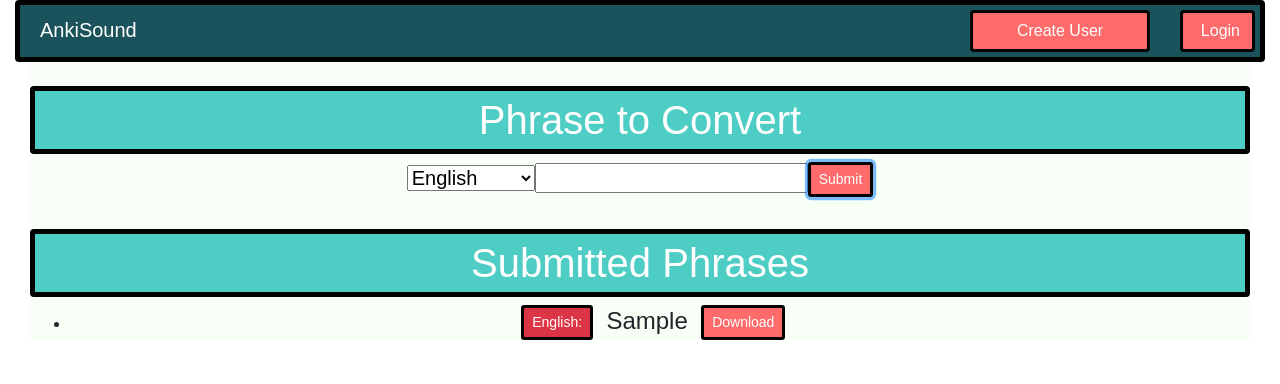
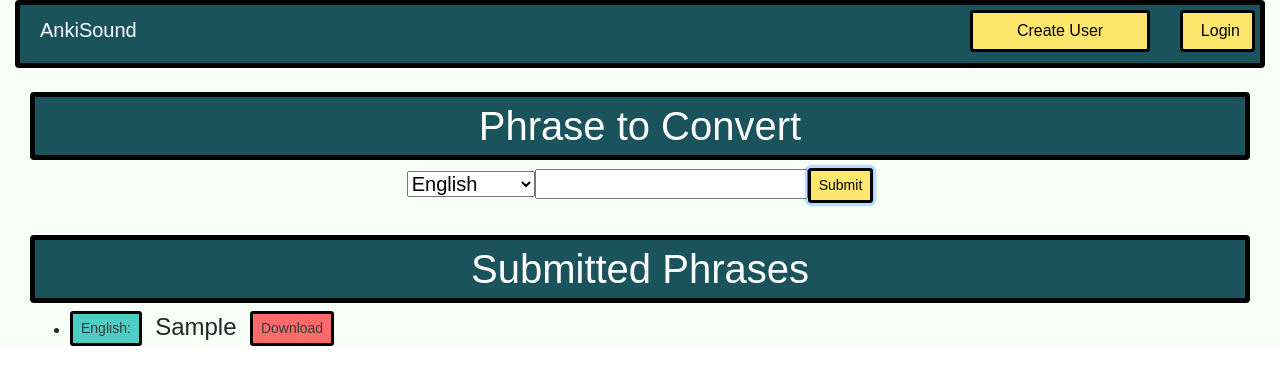
Before and after one commit to bretfunk/anki_sound_frontend, a React (Create React App) app: page / in a window 1280 px wide. Both pictures are taken after typing "Sample" into the empty fields and a click on the button "Submit". Shown: the top 384 px of the page. Built offline with nearby package versions, Linux system fonts and the light colour scheme.

Commit message:
added colors to styling

```diff
--- a/src/App.css
+++ b/src/App.css
@@ -1,12 +1,6 @@
-.App {
-  text-align: center;
-}
-
 .customNavbar {
       padding: 5px;
       border: 5px solid black;
-      /*background-color: red;*/
-      /*background-color: .bg-danger*/
 }
 
 .btn {
@@ -17,3 +11,32 @@
   padding: 5px;
   border: 5px solid black;
 }
+
+.navbarColor {
+  background-color: #1A535C;
+}
+
+.mainWindowColor {
+  background-color: #F7FFF7;
+}
+
+.sideWindowColor {
+  background-color: #F7FFF7;
+}
+
+.bannerColor {
+  background-color: #1A535C;
+}
+
+.mainButtonColor {
+  background-color: #FF6B6B;
+}
+
+.secondaryButtonColor {
+  background-color: #FFE66D;
+
+}
+
+.languageButtonColor {
+  background-color: #4ECDC4;
+}
--- a/src/App.js
+++ b/src/App.js
@@ -168,7 +168,7 @@
      }
 
     return (
-      <div className="container-fluid">
+      <div className="mainWindowColor container-fluid">
       <Header loggedIn={this.state.loggedIn} loggingIn={this.loggingIn} creatingUser={this.creatingUser}/>
       {logging}
       {createUser}
--- a/src/components/Header.js
+++ b/src/components/Header.js
@@ -22,13 +22,13 @@
       <div className="container-fluid customNavbar rounded navbarColor">
         <div className="inline row">
           <div className="col-9">
-      <text className="col-sm navbar-brand text-white">AnkiSound</text>
+      <h1 className="col-sm navbar-brand text-white">AnkiSound</h1>
           </div>
           <div className="col-2">
-      <button className="col-sm btn btn-primary margin-right" onClick={this.new}>Create User</button>
+      <button className="col-sm btn secondaryButtonColor margin-right" onClick={this.new}>Create User</button>
           </div>
           <div className="col-1">
-      <button className="col-sm btn btn-primary text-right"  onClick={this.log}>Login</button>
+      <button className="col-sm btn secondaryButtonColor text-right"  onClick={this.log}>Login</button>
         </div>
         </div>
       </div>
--- a/src/components/NewUser.js
+++ b/src/components/NewUser.js
@@ -54,7 +54,7 @@
       <input type="email" value={this.state.email} onChange={this.handleEmailChange}/>
       Password:
       <input type="password" value={this.state.password} onChange={this.handlePasswordChange}/>
-      <input className="btn btn-primary" type="submit" value="Create Account" />
+      <input className="btn mainButtonColor" type="submit" value="Create Account" />
       </h5>
       </form>
       </div>
--- a/src/components/body.js
+++ b/src/components/body.js
@@ -75,26 +75,26 @@
 
   let button;
     if (this.props.loggedIn) {
-      button = <button className="btn btn-primary btn-sm bg-danger text-white"
+      button = <button className="btn secondaryButtonColor btn-sm text-dark"
       onClick={this.savePhrase}>Save to Profile</button>
     }  else {
       button = ""
     }
 
     let list = this.state.collection.map((phrase, i ) => <li key={phrase.phrase + i}><h4><span className=
-      "btn-sm bg-danger text-white btn text-left">{phrase.language}:
-    </span>&nbsp;&nbsp;{phrase.phrase}&nbsp;&nbsp;<a className="btn btn-primary"
-    href={this.props.format(phrase)} className="btn btn-primary btn-sm text-right">Download
+      "btn-sm languageButtonColor text-dark btn text-left">{phrase.language}:
+    </span>&nbsp;&nbsp;{phrase.phrase}&nbsp;&nbsp;<a className="btn secondaryButtonColor"
+    href={this.props.format(phrase)} className="btn mainButtonColor text-dark btn-sm text-right">Download
       </a>&nbsp;&nbsp;{button}</h4></li>)
 
     return (
-      <div>
+      <div className="mainWindowColor">
       <br />
       <h1 className="bannerColor text-white rounded heading">Phrase to Convert</h1>
       <h5><Form onSubmit={this.handleSubmit}/></h5>
       <br />
       <h1 className="bannerColor text-white rounded heading">Submitted Phrases</h1>
-      <ul>
+      <ul className="text-left">
       {list}
       </ul>
       </div>
--- a/src/components/form.js
+++ b/src/components/form.js
@@ -75,7 +75,7 @@
       <form onSubmit={this.handleSubmit}>
       {options}
       <input type='text' onChange={this.handlePhraseChange} value={this.state.phrase}/>
-      <button className="btn btn-primary btn-sm"type='submit' onSubmit={this.handleSubmit}
+      <button className="btn secondaryButtonColor btn-sm"type='submit' onSubmit={this.handleSubmit}
       value={this.state}>Submit</button>
       </form>
     )
--- a/src/components/login.js
+++ b/src/components/login.js
@@ -53,7 +53,7 @@
       <input type="email" value={this.state.email} onChange={this.handleEmailChange}/>
       Password:
       <input type="password" value={this.state.password} onChange={this.handlePasswordChange}/>
-      <input className="btn btn-primary" type="submit" value="Login" />
+      <input className="btn mainButtonColor" type="submit" value="Login" />
       </h5>
       </form>
       </div>
--- a/src/components/profile.js
+++ b/src/components/profile.js
@@ -27,9 +27,9 @@
 
     savedPhrases(array) {
       return array.map((phrase, i) =>
-      <li key={'phrase_' + i}><span className="btn-sm bg-danger text-white btn text-left">
-        {phrase.language}:</span> {phrase.phrase}<a className="btn btn-primary"
-        href={this.props.format(phrase)} className="btn btn-primary btn-sm text-right">Download</a></li>
+      <li key={'phrase_' + i}><span className="btn-sm languageButtonColor text-dark btn text-left">
+        {phrase.language}:&nbsp;&nbsp;</span> {phrase.phrase}&nbsp;&nbsp;<a className="btn text-dark"
+        href={this.props.format(phrase)} className="btn mainButtonColor btn-sm text-dark text-right">Download</a></li>
       )
     }
 
@@ -38,7 +38,7 @@
     return (
       <div>
       <br />
-      <h1 className="bg-primary text-white rounded heading">Saved Phrases</h1>
+      <h1 className="bannerColor text-white rounded heading">Saved Phrases</h1>
       <ul><h4>{this.savedPhrases(this.state.response)}</h4></ul>
       </div>
     );
--- a/src/components/sideWindow.js
+++ b/src/components/sideWindow.js
@@ -4,7 +4,7 @@
 class SideWindow extends Component {
   render() {
     return (
-      <div>
+      <div className="sideWindowColor">
       <Profile format={this.props.format} jwt={this.props.jwt} />
       </div>
     )
--- a/src/index.css
+++ b/src/index.css
@@ -3,26 +3,3 @@
   padding: 0;
   font-family: sans-serif;
 }
-
-.navbarColor {
-  background-color: #1A535C;
-
-}
-
-.mainWindowColor {
-  background-color: #F7FFF7;
-
-}
-
-.sideWindowColor {
-  background-color: #FFE66D;
-
-}
-
-.bannerColor {
-  background-color: #4ECDC4;
-}
-
-.btn {
-  background-color: #FF6B6B;
-}
```
